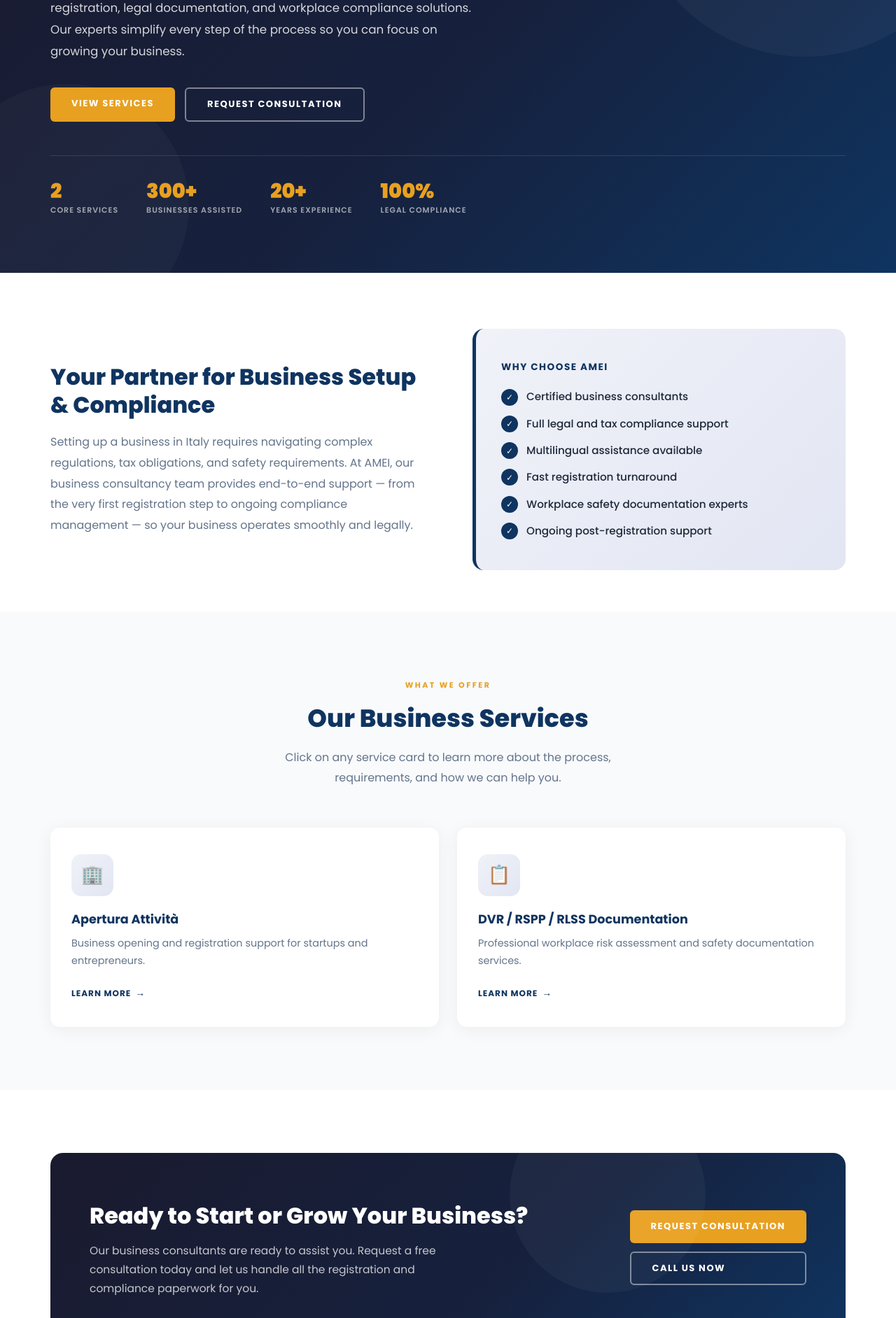
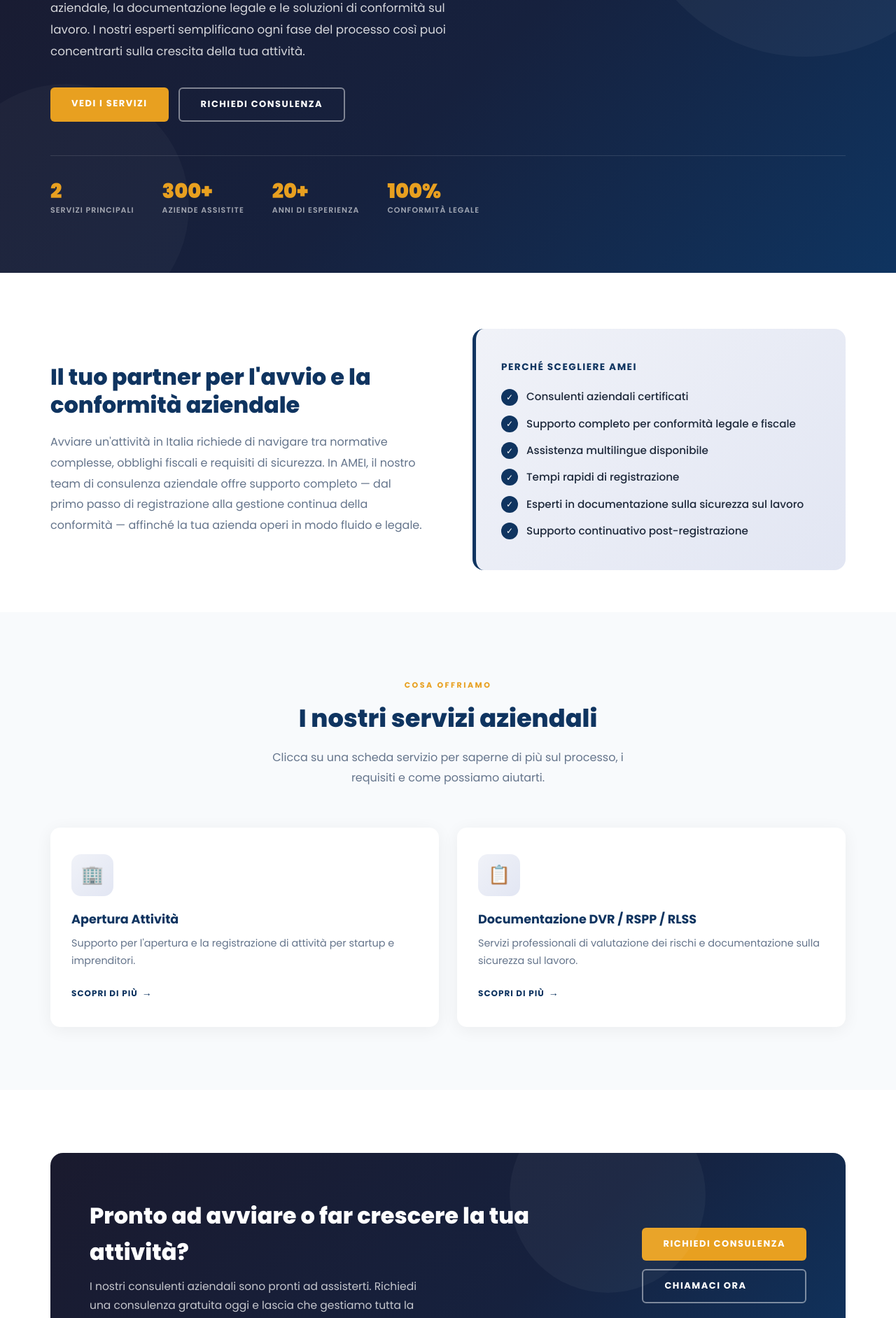
Before and after one commit to gauravmehra2021/ITALIA, a Next.js app: page /business in a window 1280 px wide. Shown: the part 380-2264 px from the top of the page at 70% size. Built offline with nearby package versions, Linux system fonts and the light colour scheme.

Commit message:
added the changes

```diff
--- a/app/business/page.tsx
+++ b/app/business/page.tsx
@@ -2,9 +2,10 @@
 
 import { useEffect, useState } from 'react'
 import Link from 'next/link'
+import { useLanguage } from '../context/LanguageContext'
 import './business.css'
 
-const services = [
+const defaultServices = [
   {
     icon: '🏢',
     title: 'Apertura Attività',
@@ -37,10 +38,61 @@
   },
 ]
 
-type Service = (typeof services)[number]
+type Service = (typeof defaultServices)[number]
+type HeroStat = { num: string; label: string }
 
 export default function BusinessPage() {
+  const { t } = useLanguage()
   const [activeModal, setActiveModal] = useState<Service | null>(null)
+
+  const rawServices = t('business.services')
+  const services: Service[] = Array.isArray(rawServices) ? (rawServices as Service[]) : defaultServices
+
+  const rawStats = t('business.hero.stats')
+  const heroStats = Array.isArray(rawStats)
+    ? (rawStats as HeroStat[])
+    : [
+        { num: '2',    label: 'Core Services' },
+        { num: '300+', label: 'Businesses Assisted' },
+        { num: '20+',  label: 'Years Experience' },
+        { num: '100%', label: 'Legal Compliance' },
+      ]
+
+  const rawChecklist = t('business.intro.checklist')
+  const checklist: string[] = Array.isArray(rawChecklist)
+    ? (rawChecklist as string[])
+    : [
+        'Certified business consultants',
+        'Full legal and tax compliance support',
+        'Multilingual assistance available',
+        'Fast registration turnaround',
+        'Workplace safety documentation experts',
+        'Ongoing post-registration support',
+      ]
+
+  const heroBadge       = t('business.hero.badge')          || '💼 Business Consultancy'
+  const heroTitle       = t('business.hero.title')          || 'Business Consultancy'
+  const heroDesc        = t('business.hero.desc')           || ''
+  const viewServicesText = t('business.hero.actions.viewServices') || 'View Services'
+  const contactText     = t('business.hero.actions.contact') || 'Request Consultation'
+
+  const introTitle      = t('business.intro.title')         || 'Your Partner for Business Setup & Compliance'
+  const introBody       = t('business.intro.body')          || ''
+  const introVisualTitle = t('business.intro.visualTitle')  || 'Why Choose AMEI'
+
+  const sectionTag      = t('business.section.tag')         || 'What We Offer'
+  const sectionTitle    = t('business.section.title')       || 'Our Business Services'
+  const sectionDesc     = t('business.section.desc')        || ''
+  const cardCta         = t('business.card.cta')            || 'Learn More'
+
+  const ctaTitle        = t('business.cta.title')           || 'Ready to Start or Grow Your Business?'
+  const ctaDesc         = t('business.cta.desc')            || ''
+  const ctaContact      = t('business.cta.actions.contact') || 'Request Consultation'
+  const ctaCall         = t('business.cta.actions.call')    || 'Call Us Now'
+
+  const modalListTitle  = t('business.modal.listTitle')     || "What's Included"
+  const modalClose      = t('business.modal.close')         || 'Close'
+  const modalContact    = t('business.modal.contact')       || 'Request Consultation'
 
   useEffect(() => {
     const observer = new IntersectionObserver(
@@ -63,33 +115,24 @@
         <div className="container">
           <div className="biz-hero-inner animate-fade-in-up">
             <nav className="biz-hero-breadcrumb">
-              <Link href="/">Home</Link>
+              <Link href="/">{t('business.breadcrumbHome') || 'Home'}</Link>
               <span>/</span>
-              <span>Consulenza Aziendale</span>
+              <span>{t('business.breadcrumbCurrent') || 'Business Consultancy'}</span>
             </nav>
 
-            <div className="biz-hero-badge">💼 Business Consultancy</div>
+            <div className="biz-hero-badge">{heroBadge}</div>
 
-            <h1 className="biz-hero-title">Consulenza Aziendale</h1>
+            <h1 className="biz-hero-title">{heroTitle}</h1>
 
-            <p className="biz-hero-desc">
-              We support startups, companies, and entrepreneurs with business registration, legal
-              documentation, and workplace compliance solutions. Our experts simplify every step of
-              the process so you can focus on growing your business.
-            </p>
+            <p className="biz-hero-desc">{heroDesc}</p>
 
             <div className="biz-hero-actions">
-              <a href="#services" className="biz-btn-primary">View Services</a>
-              <Link href="/contact" className="biz-btn-outline">Request Consultation</Link>
+              <a href="#services" className="biz-btn-primary">{viewServicesText}</a>
+              <Link href="/contact" className="biz-btn-outline">{contactText}</Link>
             </div>
 
             <div className="biz-hero-stats">
-              {[
-                { num: '2',    label: 'Core Services' },
-                { num: '300+', label: 'Businesses Assisted' },
-                { num: '20+',  label: 'Years Experience' },
-                { num: '100%', label: 'Legal Compliance' },
-              ].map((s, i) => (
+              {heroStats.map((s, i) => (
                 <div key={i}>
                   <div className="biz-hero-stat-num">{s.num}</div>
                   <div className="biz-hero-stat-label">{s.label}</div>
@@ -105,28 +148,14 @@
         <div className="container">
           <div className="biz-intro-inner">
             <div className="biz-reveal">
-              <h2 className="biz-intro-title">
-                Your Partner for Business Setup &amp; Compliance
-              </h2>
-              <p className="biz-intro-body">
-                Setting up a business in Italy requires navigating complex regulations, tax
-                obligations, and safety requirements. At AMEI, our business consultancy team
-                provides end-to-end support — from the very first registration step to ongoing
-                compliance management — so your business operates smoothly and legally.
-              </p>
+              <h2 className="biz-intro-title">{introTitle}</h2>
+              <p className="biz-intro-body">{introBody}</p>
             </div>
 
             <div className="biz-intro-visual biz-reveal delay-2">
-              <div className="biz-intro-visual-title">Why Choose AMEI</div>
+              <div className="biz-intro-visual-title">{introVisualTitle}</div>
               <ul className="biz-checklist">
-                {[
-                  'Certified business consultants',
-                  'Full legal and tax compliance support',
-                  'Multilingual assistance available',
-                  'Fast registration turnaround',
-                  'Workplace safety documentation experts',
-                  'Ongoing post-registration support',
-                ].map((item, i) => (
+                {checklist.map((item, i) => (
                   <li key={i}>
                     <span className="biz-check-icon">✓</span>
                     {item}
@@ -142,11 +171,9 @@
       <section className="biz-services" id="services">
         <div className="container">
           <div className="biz-section-header biz-reveal">
-            <span className="biz-section-tag">What We Offer</span>
-            <h2 className="biz-section-title">Our Business Services</h2>
-            <p className="biz-section-desc">
-              Click on any service card to learn more about the process, requirements, and how we can help you.
-            </p>
+            <span className="biz-section-tag">{sectionTag}</span>
+            <h2 className="biz-section-title">{sectionTitle}</h2>
+            <p className="biz-section-desc">{sectionDesc}</p>
           </div>
 
           <div className="biz-cards-grid">
@@ -160,7 +187,7 @@
                 <h3 className="biz-card-title">{service.title}</h3>
                 <p className="biz-card-desc">{service.desc}</p>
                 <span className="biz-card-cta">
-                  Learn More
+                  {cardCta}
                   <span className="biz-card-arrow">→</span>
                 </span>
               </div>
@@ -174,15 +201,12 @@
         <div className="container">
           <div className="biz-cta-box biz-reveal">
             <div>
-              <h2 className="biz-cta-title">Ready to Start or Grow Your Business?</h2>
-              <p className="biz-cta-desc">
-                Our business consultants are ready to assist you. Request a free consultation today
-                and let us handle all the registration and compliance paperwork for you.
-              </p>
+              <h2 className="biz-cta-title">{ctaTitle}</h2>
+              <p className="biz-cta-desc">{ctaDesc}</p>
             </div>
             <div className="biz-cta-actions">
-              <Link href="/contact" className="biz-btn-primary">Request Consultation</Link>
-              <a href="tel:+390522172306" className="biz-btn-outline">Call Us Now</a>
+              <Link href="/contact" className="biz-btn-primary">{ctaContact}</Link>
+              <a href="tel:+390522172306" className="biz-btn-outline">{ctaCall}</a>
             </div>
           </div>
         </div>
@@ -205,7 +229,7 @@
             <div className="biz-modal-body">
               <p className="biz-modal-desc">{activeModal.modalDesc}</p>
 
-              <div className="biz-modal-list-title">What&apos;s Included</div>
+              <div className="biz-modal-list-title">{modalListTitle}</div>
               <ul className="biz-modal-list">
                 {activeModal.points.map((point, i) => (
                   <li key={i}>{point}</li>
@@ -213,12 +237,12 @@
               </ul>
 
               <div className="biz-modal-footer">
-              <Link href="/contact" className="biz-modal-btn biz-modal-btn-primary" onClick={() => setActiveModal(null)}>Request Consultation</Link>
+                <Link href="/contact" className="biz-modal-btn biz-modal-btn-primary" onClick={() => setActiveModal(null)}>{modalContact}</Link>
                 <button
                   className="biz-modal-btn biz-modal-btn-secondary"
                   onClick={() => setActiveModal(null)}
                 >
-                  Close
+                  {modalClose}
                 </button>
               </div>
             </div>
--- a/app/context/LanguageContext.tsx
+++ b/app/context/LanguageContext.tsx
@@ -12,6 +12,7 @@
 import immigrationTranslations from "../translations/immigration.json";
 import cafTranslations from "../translations/caf.json";
 import trainingTranslations from "../translations/training.json";
+import businessTranslations from "../translations/business.json";
 
 type Language = "it" | "en";
 
@@ -58,6 +59,7 @@
       ...Object.keys(immigrationTranslations || {}),
       ...Object.keys(cafTranslations || {}),
       ...Object.keys(trainingTranslations || {}),
+      ...Object.keys(businessTranslations || {}),
     ]);
     for (const lang of langs) {
       const base = (translationsData as any)[lang] || {};
@@ -65,7 +67,8 @@
       const immigrationExtra = (immigrationTranslations as any)[lang] || {};
       const cafExtra = (cafTranslations as any)[lang] || {};
       const trainingExtra = (trainingTranslations as any)[lang] || {};
-      result[lang] = merge(merge(merge(merge(base, homepageExtra), immigrationExtra), cafExtra), trainingExtra);
+      const businessExtra = (businessTranslations as any)[lang] || {};
+      result[lang] = merge(merge(merge(merge(merge(base, homepageExtra), immigrationExtra), cafExtra), trainingExtra), businessExtra);
     }
     return result;
   })();
--- /dev/null
+++ b/app/translations/business.json
@@ -0,0 +1,172 @@
+{
+  "it": {
+    "business": {
+      "breadcrumbHome": "Home",
+      "breadcrumbCurrent": "Consulenza Aziendale",
+      "hero": {
+        "badge": "💼 Consulenza Aziendale",
+        "title": "Consulenza Aziendale",
+        "desc": "Supportiamo startup, aziende e imprenditori con la registrazione aziendale, la documentazione legale e le soluzioni di conformità sul lavoro. I nostri esperti semplificano ogni fase del processo così puoi concentrarti sulla crescita della tua attività.",
+        "actions": {
+          "viewServices": "Vedi i servizi",
+          "contact": "Richiedi consulenza"
+        },
+        "stats": [
+          { "num": "2",    "label": "Servizi principali" },
+          { "num": "300+", "label": "Aziende assistite" },
+          { "num": "20+",  "label": "Anni di esperienza" },
+          { "num": "100%", "label": "Conformità legale" }
+        ]
+      },
+      "intro": {
+        "title": "Il tuo partner per l'avvio e la conformità aziendale",
+        "body": "Avviare un'attività in Italia richiede di navigare tra normative complesse, obblighi fiscali e requisiti di sicurezza. In AMEI, il nostro team di consulenza aziendale offre supporto completo — dal primo passo di registrazione alla gestione continua della conformità — affinché la tua azienda operi in modo fluido e legale.",
+        "visualTitle": "Perché scegliere AMEI",
+        "checklist": [
+          "Consulenti aziendali certificati",
+          "Supporto completo per conformità legale e fiscale",
+          "Assistenza multilingue disponibile",
+          "Tempi rapidi di registrazione",
+          "Esperti in documentazione sulla sicurezza sul lavoro",
+          "Supporto continuativo post-registrazione"
+        ]
+      },
+      "section": {
+        "tag": "Cosa offriamo",
+        "title": "I nostri servizi aziendali",
+        "desc": "Clicca su una scheda servizio per saperne di più sul processo, i requisiti e come possiamo aiutarti."
+      },
+      "services": [
+        {
+          "icon": "🏢",
+          "title": "Apertura Attività",
+          "desc": "Supporto per l'apertura e la registrazione di attività per startup e imprenditori.",
+          "modalDesc": "Avviare un'attività in Italia comporta molteplici passaggi burocratici — dalla scelta della giusta struttura legale alla registrazione presso la Camera di Commercio e le autorità fiscali. Il nostro team ti guida in ogni fase, assicurando che la tua azienda sia pienamente conforme fin dal primo giorno.",
+          "points": [
+            "Scelta della struttura legale (ditta individuale, SRL, SNC, ecc.)",
+            "Registrazione alla Camera di Commercio (CCIAA)",
+            "Apertura Partita IVA",
+            "Iscrizione INPS e INAIL per il titolare",
+            "Licenza comunale (SCIA/SUAP)",
+            "Assistenza per l'apertura del conto corrente aziendale"
+          ]
+        },
+        {
+          "icon": "📋",
+          "title": "Documentazione DVR / RSPP / RLSS",
+          "desc": "Servizi professionali di valutazione dei rischi e documentazione sulla sicurezza sul lavoro.",
+          "modalDesc": "La legge italiana (D.Lgs. 81/2008) richiede che tutte le aziende dispongano di un documento completo di valutazione dei rischi (DVR) e delle figure di sicurezza designate. I nostri professionisti certificati preparano tutta la documentazione obbligatoria e forniscono la formazione richiesta per la tua azienda.",
+          "points": [
+            "DVR — Documento di Valutazione dei Rischi",
+            "Nomina e formazione RSPP (Responsabile del Servizio di Prevenzione)",
+            "RLSS — Rappresentante dei Lavoratori per la Sicurezza",
+            "Preparazione del piano di emergenza ed evacuazione",
+            "Segnaletica di sicurezza e verifica di conformità",
+            "Aggiornamenti annuali della documentazione di sicurezza"
+          ]
+        }
+      ],
+      "card": {
+        "cta": "Scopri di più"
+      },
+      "cta": {
+        "title": "Pronto ad avviare o far crescere la tua attività?",
+        "desc": "I nostri consulenti aziendali sono pronti ad assisterti. Richiedi una consulenza gratuita oggi e lascia che gestiamo tutta la burocrazia di registrazione e conformità per te.",
+        "actions": {
+          "contact": "Richiedi consulenza",
+          "call": "Chiamaci ora"
+        }
+      },
+      "modal": {
+        "listTitle": "Cosa include",
+        "close": "Chiudi",
+        "contact": "Richiedi consulenza"
+      }
+    }
+  },
+  "en": {
+    "business": {
+      "breadcrumbHome": "Home",
+      "breadcrumbCurrent": "Business Consultancy",
+      "hero": {
+        "badge": "💼 Business Consultancy",
+        "title": "Business Consultancy",
+        "desc": "We support startups, companies, and entrepreneurs with business registration, legal documentation, and workplace compliance solutions. Our experts simplify every step of the process so you can focus on growing your business.",
+        "actions": {
+          "viewServices": "View Services",
+          "contact": "Request Consultation"
+        },
+        "stats": [
+          { "num": "2",    "label": "Core Services" },
+          { "num": "300+", "label": "Businesses Assisted" },
+          { "num": "20+",  "label": "Years Experience" },
+          { "num": "100%", "label": "Legal Compliance" }
+        ]
+      },
+      "intro": {
+        "title": "Your Partner for Business Setup & Compliance",
+        "body": "Setting up a business in Italy requires navigating complex regulations, tax obligations, and safety requirements. At AMEI, our business consultancy team provides end-to-end support — from the very first registration step to ongoing compliance management — so your business operates smoothly and legally.",
+        "visualTitle": "Why Choose AMEI",
+        "checklist": [
+          "Certified business consultants",
+          "Full legal and tax compliance support",
+          "Multilingual assistance available",
+          "Fast registration turnaround",
+          "Workplace safety documentation experts",
+          "Ongoing post-registration support"
+        ]
+      },
+      "section": {
+        "tag": "What We Offer",
+        "title": "Our Business Services",
+        "desc": "Click on any service card to learn more about the process, requirements, and how we can help you."
+      },
+      "services": [
+        {
+          "icon": "🏢",
+          "title": "Apertura Attività",
+          "desc": "Business opening and registration support for startups and entrepreneurs.",
+          "modalDesc": "Starting a business in Italy involves multiple bureaucratic steps — from choosing the right legal structure to registering with the Chamber of Commerce and tax authorities. Our team guides you through every step, ensuring your business is fully compliant from day one.",
+          "points": [
+            "Choice of legal structure (ditta individuale, SRL, SNC, etc.)",
+            "Chamber of Commerce registration (CCIAA)",
+            "VAT number (Partita IVA) opening",
+            "INPS and INAIL registration for the business owner",
+            "Municipal business license (SCIA/SUAP)",
+            "Opening of business bank account guidance"
+          ]
+        },
+        {
+          "icon": "📋",
+          "title": "DVR / RSPP / RLSS Documentation",
+          "desc": "Professional workplace risk assessment and safety documentation services.",
+          "modalDesc": "Italian law (D.Lgs. 81/2008) requires all businesses to have a complete workplace risk assessment document (DVR) and designated safety figures. Our certified professionals prepare all mandatory safety documentation and provide the required training for your company.",
+          "points": [
+            "DVR — Documento di Valutazione dei Rischi",
+            "RSPP appointment and training (Responsabile del Servizio di Prevenzione)",
+            "RLSS — Rappresentante dei Lavoratori per la Sicurezza",
+            "Emergency and evacuation plan preparation",
+            "Workplace safety signage and compliance check",
+            "Annual safety documentation updates"
+          ]
+        }
+      ],
+      "card": {
+        "cta": "Learn More"
+      },
+      "cta": {
+        "title": "Ready to Start or Grow Your Business?",
+        "desc": "Our business consultants are ready to assist you. Request a free consultation today and let us handle all the registration and compliance paperwork for you.",
+        "actions": {
+          "contact": "Request Consultation",
+          "call": "Call Us Now"
+        }
+      },
+      "modal": {
+        "listTitle": "What's Included",
+        "close": "Close",
+        "contact": "Request Consultation"
+      }
+    }
+  }
+}
```
